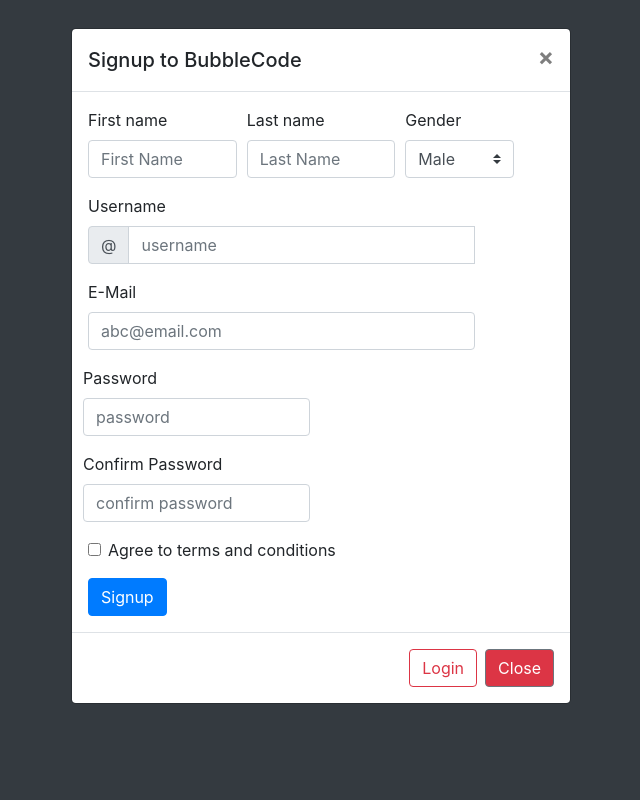
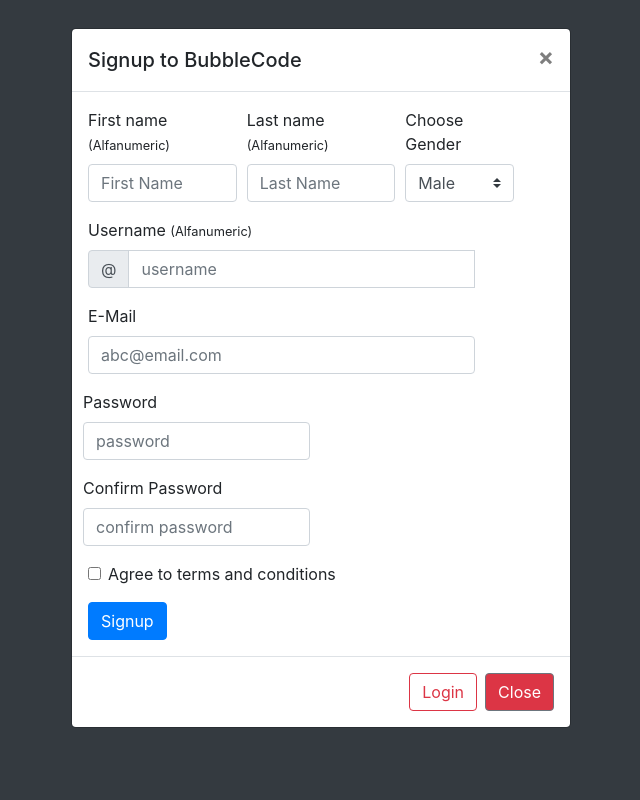
Before and after one commit to Sajjan-Naveen-87/Online-Judge, a Django app: page / in a window 1280 px wide, after a click on "Practice". Shown: the whole page, without its empty margins (319-959 px from the left). Run offline with Django 5.2, Linux system fonts and the light colour scheme.

Commit message:
SignUp,Login,Logout features Working as expectd

```diff
--- a/oj/home/templates/home/index.html
+++ b/oj/home/templates/home/index.html
@@ -78,28 +78,29 @@
                     </button>
                 </div>
                 <div class="modal-body">
-                    <!--login Form start-->
-                    <form class="needs-validation" novalidate>
+                    <!--Signup Form start-->
+                    <form action="/signup" method="post" class="needs-validation" novalidate>
+                        {% csrf_token %}
                         <div class="form-row">
                             <div class="col-md-4 mb-3">
-                                <label for="validationCustom01">First name</label>
-                                <input type="text" class="form-control" id="validationCustom01" placeholder="First Name"
+                                <label for="fname">First name <small>(Alfanumeric)</small></label>
+                                <input type="text" name="fname" class="form-control" id="fname" placeholder="First Name"
                                     required>
                                 <div class="valid-feedback">
                                     Looks good!
                                 </div>
                             </div>
                             <div class="col-md-4 mb-3">
-                                <label for="validationCustom02">Last name</label>
-                                <input type="text" class="form-control" id="validationCustom02" placeholder="Last Name"
+                                <label for="lname">Last name <small>(Alfanumeric)</small></label>
+                                <input type="text" name="lname" class="form-control" id="lname" placeholder="Last Name"
                                     required>
                                 <div class="valid-feedback">
                                     Looks good!
                                 </div>
                             </div>
                             <div class="col-md-3 mb-3">
-                                <label for="validationCustom04">Gender</label>
-                                <select class="custom-select" id="validationCustom04" required>
+                                <label for="gender">Choose Gender</label>
+                                <select name="gender" class="custom-select" id="gender" required>
                                     <option value="male">Male</option>
                                     <option value="female">Female</option>
                                     <option value="others">Others</option>
@@ -109,12 +110,12 @@
                                 </div>
                             </div>
                             <div class="col-md-10 mb-3">
-                                <label for="validationCustomUsername">Username</label>
+                                <label for="signupUsername">Username <small>(Alfanumeric)</small></label>
                                 <div class="input-group">
                                     <div class="input-group-prepend">
                                         <span class="input-group-text" id="inputGroupPrepend">@</span>
                                     </div>
-                                    <input type="text" class="form-control" id="validationCustomUsername"
+                                    <input type="text" name="signupUsername" class="form-control" id="signupUsername"
                                         aria-describedby="inputGroupPrepend" placeholder="username" required>
                                     <div class="invalid-feedback">
                                         Please choose a username.
@@ -122,8 +123,8 @@
                                 </div>
                             </div>
                             <div class="col-md-10 mb-3">
-                                <label for="validationCustom05">E-Mail</label>
-                                <input type="email" class="form-control" id="validationCustom05"
+                                <label for="email">E-Mail</label>
+                                <input type="email" name="email" class="form-control" id="email"
                                     placeholder="abc@email.com" required>
                                 <div class="invalid-feedback">
                                     Please provide a valid e-mail.
@@ -131,8 +132,8 @@
                             </div>
                             <div class="form-row">
                                 <div class="col-md-10 mb-3">
-                                    <label for="password">Password</label>
-                                    <input type="password" class="form-control" id="password" placeholder="password"
+                                    <label for="pass1">Password</label>
+                                    <input type="password" name="pass1" class="form-control" id="pass1" placeholder="password"
                                         required>
                                     <div class="invalid-feedback">
                                         Please provide a valid password.
@@ -142,9 +143,8 @@
 
                             <div class="form-row">
                                 <div class="col-md-10 mb-3">
-                                    <label for="confirmPassword">Confirm Password</label>
-                                    <input type="password" class="form-control" id="confirmPassword"
-                                        placeholder="confirm password" required>
+                                    <label for="pass2">Confirm Password</label>
+                                    <input type="password" name="pass2" class="form-control" id="pass2" placeholder="confirm password" required>
                                     <div class="invalid-feedback" id="confirmPwdError">
                                         Passwords do not match.
                                     </div>
@@ -174,8 +174,8 @@
                                 Array.prototype.filter.call(forms, function (form) {
                                     form.addEventListener('submit', function (event) {
                                         // Password match check
-                                        const password = document.getElementById('password');
-                                        const confirmPassword = document.getElementById('confirmPassword');
+                                        const password = document.getElementById('pass1');
+                                        const confirmPassword = document.getElementById('pass2');
                                         const confirmPwdError = document.getElementById('confirmPwdError');
 
                                         if (password.value !== confirmPassword.value) {
@@ -214,22 +214,23 @@
         <div class="modal-dialog" role="document">
             <div class="modal-content">
                 <div class="modal-header">
-                    <h5 class="modal-title" id="loginModalLabel">Sign up to BubbleCode</h5>
+                    <h5 class="modal-title" id="loginModalLabel">Login to BubbleCode</h5>
                     <button type="button" class="close" data-dismiss="modal" aria-label="Close">
                         <span aria-hidden="true">&times;</span>
                     </button>
                 </div>
                 <div class="modal-body">
                     <!--Sign up Form start-->
-                    <form class="needs-validation" novalidate>
+                    <form action="/login" method="post" class="needs-validation" novalidate>
+                        {% csrf_token %}
                         <div class="form-row">
                             <div class="col-md-10 mb-3">
-                                <label for="validationCustomUsername">Username</label>
+                                <label for="loginUsername">Username</label>
                                 <div class="input-group">
                                     <div class="input-group-prepend">
                                         <span class="input-group-text" id="inputGroupPrepend">@</span>
                                     </div>
-                                    <input type="text" class="form-control" id="validationCustomUsername"
+                                    <input type="text" name="loginUsername" class="form-control" id="loginUsername"
                                         aria-describedby="inputGroupPrepend" placeholder="username" required>
                                     <div class="invalid-feedback">
                                         Please enter valid username.
@@ -238,8 +239,8 @@
                             </div>
                             <div class="form-row">
                                 <div class="col-md-10 mb-3">
-                                    <label for="validationCustom03">Password</label>
-                                    <input type="password" class="form-control" id="validationCustom03"
+                                    <label for="pass">Password</label>
+                                    <input type="password" name="password" class="form-control" id="password"
                                         placeholder="password" required>
                                     <div class="invalid-feedback">
                                         Please enter valid Password.
--- a/oj/home/urls.py
+++ b/oj/home/urls.py
@@ -3,8 +3,7 @@
 
 urlpatterns = [
     path('',views.home,name='home'),
-    path('home/login',views.login,name='login'),
-    path('home/logout',views.logout,name='logout'),
+    path('logout',views.logout,name='logout'),
     path('createGroup',views.createGroup,name='createGroup'),
     path('joinGroup',views.joinGroup,name='joinGroup'),
     path('practice',views.practice,name='practice'),
--- a/oj/home/views.py
+++ b/oj/home/views.py
@@ -5,9 +5,6 @@
 
 def home(request):
     return render(request,'home/home.html')
-
-def login(request):
-    return HttpResponse('Login Page')
 
 def logout(request):
     return render(request,'home/index.html')
--- a/oj/oj/urls.py
+++ b/oj/oj/urls.py
@@ -20,7 +20,9 @@
 
 urlpatterns = [
     path('admin/', admin.site.urls),
-    path('',views.firstPage,name='firstPage'),
+    path('',views.indexPage,name='indexPage'),
     path('home/',include('home.urls'),name='home'),
+    path('login',views.handleLogin,name='login'),
+    path('signup',views.handleSignup,name='signup'),
 
 ]
--- a/oj/oj/views.py
+++ b/oj/oj/views.py
@@ -1,6 +1,69 @@
 from django.urls import path
-from django.shortcuts import render
+from django.contrib.auth import authenticate,login,logout
+from django.contrib import messages
+from django.contrib.auth.models import User
+from django.shortcuts import render,HttpResponse,redirect
 from django.http import HttpResponse
 
-def firstPage(request):
+def indexPage(request):
     return render(request,'home/index.html')
+
+def handleSignup(request):
+    if request.method == 'POST':
+
+        # try block
+        username=request.POST['signupUsername']
+        fname=request.POST['fname']
+        lname=request.POST['lname']
+        email=request.POST['email']
+        pass1=request.POST['pass1']
+        gender=request.POST['gender']
+        #is pass1 alplhanumeric?
+        if not username.isalnum(): #str.alnum() returns True if all characters in the string are alphanumeric (letters A-Z, a-z, and numbers 0-9) else return false
+            return messages.error(request,'Username must be Alphanumeric !!!')
+            return redirect('signup')
+
+        if not fname.isalnum() or not lname.isalnum():
+            messages.error(request ,'First Name and Last Name must be Alphanumeric !!!')
+            return redirect('signup')
+
+        if User.objects.filter(username=username).exists():
+            messages.error(request, "Username already exists. please choose another ")
+            return redirect('signup')
+
+        if User.objects.filter(email=email).exists():
+            messages.error(request, "Email already registered.")
+            return redirect('signup')
+        #email verifying part to be added
+
+        #appending data to db
+
+        myuser = User.objects.create_user(username,email,pass1)
+        myuser.first_name=fname
+        myuser.last_name=lname
+        # myuser.gender=gender # not storing for now
+        myuser.save() # saving data
+        messages.success(request,'Account created Successfully !!')
+        login(request,myuser) #admin login
+        return render(request,'home/home.html')
+
+    else :
+        return HttpResponse(f'<h1>404 not found or username Exist Already</h1>')
+
+def handleLogin(request):
+    if request.method == 'POST':
+        loginusername=request.POST['loginUsername']
+        loginpassword=request.POST['password']
+        #checks for username and password
+        user=authenticate(username=loginusername,password=loginpassword)
+        if not user is None:
+            login(request,user) #admin login
+            return render(request,'home/home.html')
+        # checks for username and password validation
+    else:
+        return HttpResponse('<h1>404 not found </h1>')
+
+def logout(request):
+    logout(request) # admin logout
+    messages.success(request,'Successfully Logged Out')
+    return redirect(request,'')
```
Also changed, not shown: oj/db.sqlite3.
